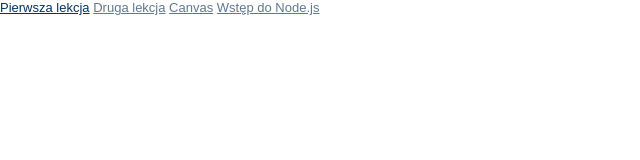
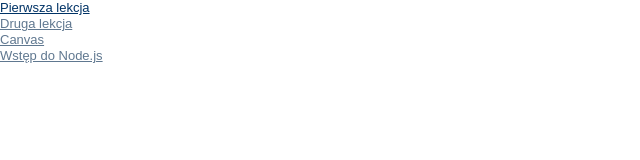
Before and after one commit to krzychukula/krzychukula.github.com, a plain HTML site: page index.html in a window 1280 px wide. Shown: the whole page, without its empty margins (0-640 px from the left). Drawn offline with nearby package versions, Linux system fonts and the light colour scheme.

Commit message:
mala poprawka wygladu

```diff
--- a/css/style.css
+++ b/css/style.css
@@ -81,9 +81,9 @@
  * Author:
  */
 
-
-
-
+nav a {
+	display: block;
+}
 
 
 
```
